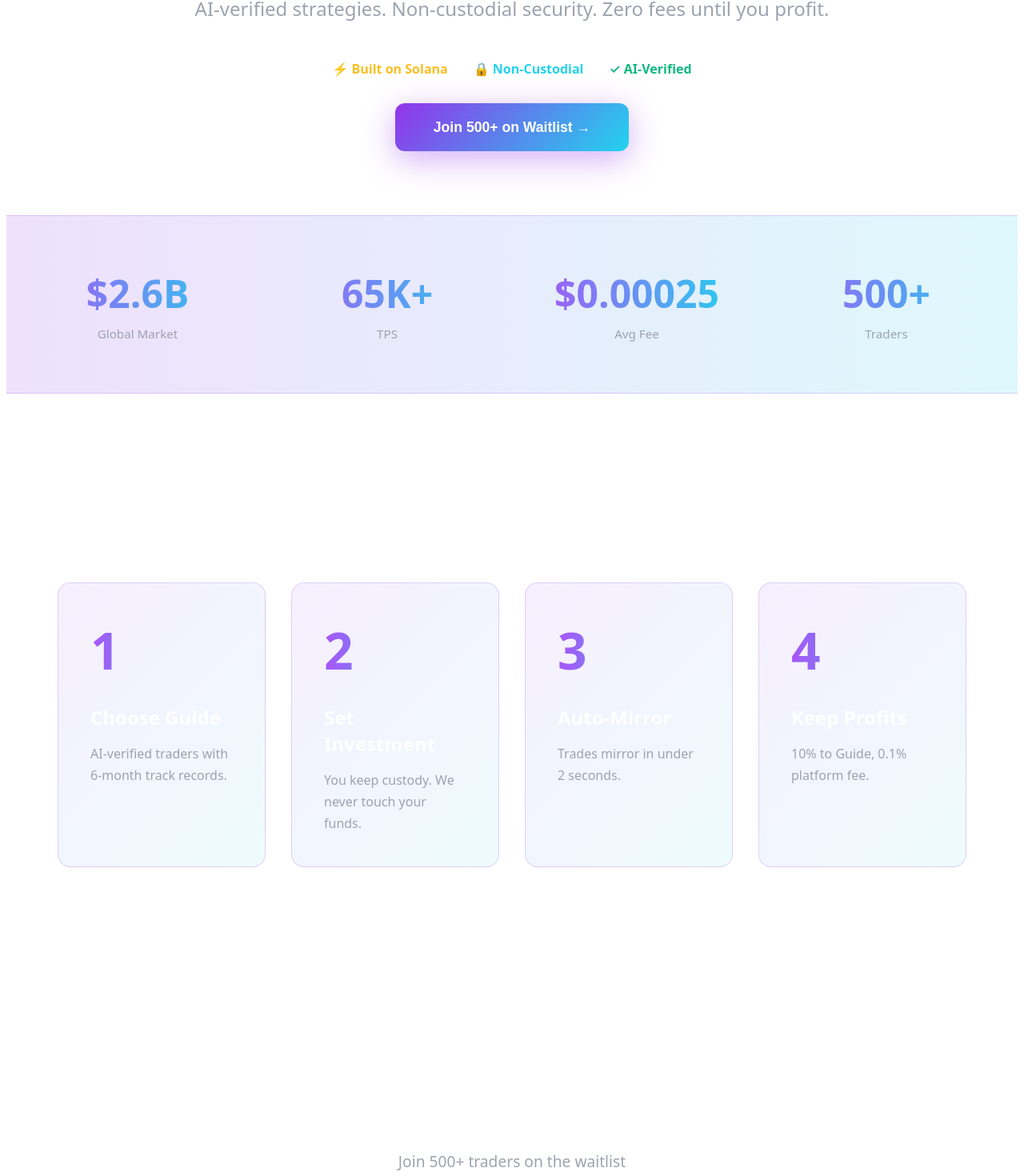
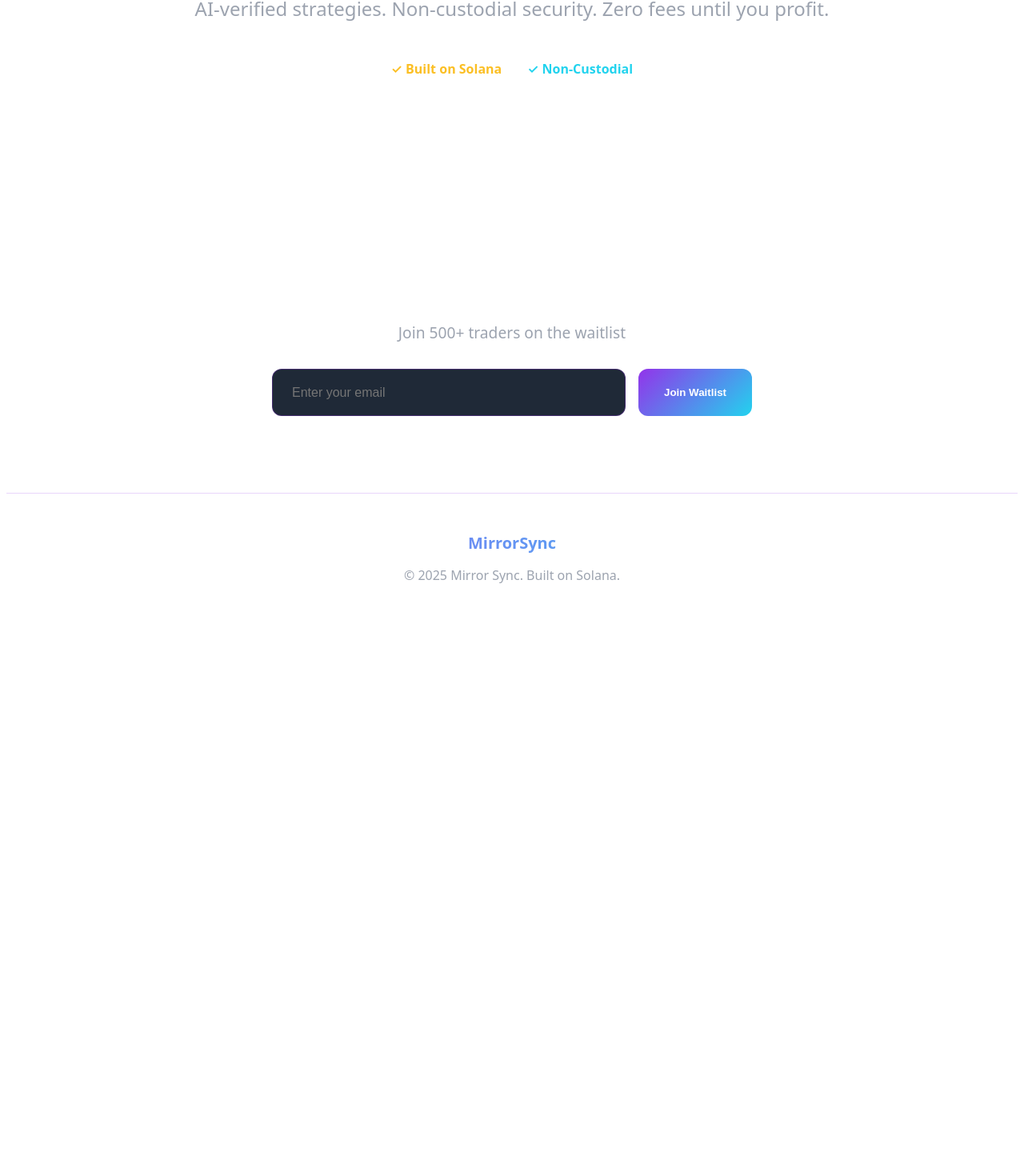
Before and after one commit to mirrorsyncofficial-ops/mirrorsync.co, a Next.js app: page / in a window 1280 px wide. Shown: the part 433-1903 px from the top of the page at 80% size. After the commit the page ends 1219 px from the top, so only its background shows below. Built offline with nearby package versions, Linux system fonts and the light colour scheme.

Commit message:
Update index.js

```diff
--- a/pages/index.js
+++ b/pages/index.js
@@ -1,4 +1,11 @@
+'use client';
+import { useForm, ValidationError } from '@formspree/react';
+import { useState } from 'react';
+
 export default function Home() {
+  const [state, handleSubmit] = useForm("mkgqvbkr");
+  const [email, setEmail] = useState('');
+
   return (
     <div style={{ fontFamily: 'system-ui, -apple-system, sans-serif' }}>
       <style jsx>{`
@@ -16,53 +23,66 @@
       {/* Hero */}
       <div style={{ padding: '10rem 2rem 5rem', textAlign: 'center', maxWidth: '1200px', margin: '0 auto', color: 'white' }}>
         <div style={{ display: 'inline-block', padding: '0.5rem 1.5rem', background: 'rgba(147,51,234,0.1)', border: '1px solid rgba(147,51,234,0.3)', borderRadius: '50px', fontSize: '0.9rem', color: '#a855f7', marginBottom: '2rem' }}>🚀 Now Live on Solana Devnet</div>
-        <h1 style={{ fontSize: '4.5rem', fontWeight: '900', lineHeight: '1.1', marginBottom: '2rem', background: 'linear-gradient(135deg, #a855f7, #22d3ee, #10b981)', WebkitBackgroundClip: 'text', WebkitTextFillColor: 'transparent' }}>Copy Profitable Traders<br />on Solana</h1>
+
+        <h1 style={{ fontSize: '4.5rem', fontWeight: '900', lineHeight: '1.1', marginBottom: '2rem', background: 'linear-gradient(135deg, #a855f7, #10b9f1, #22d3ee)', WebkitBackgroundClip: 'text', WebkitTextFillColor: 'transparent' }}>Copy Profitable Traders<br />on Solana</h1>
+
         <p style={{ fontSize: '1.5rem', color: '#9ca3af', marginBottom: '3rem', maxWidth: '800px', marginLeft: 'auto', marginRight: 'auto' }}>AI-verified strategies. Non-custodial security. Zero fees until you profit.</p>
+
         <div style={{ display: 'flex', gap: '2rem', justifyContent: 'center', marginBottom: '2rem', flexWrap: 'wrap' }}>
-          <span style={{ display: 'flex', alignItems: 'center', gap: '0.5rem', fontWeight: '600', color: '#fbbf24' }}>⚡ Built on Solana</span>
-          <span style={{ display: 'flex', alignItems: 'center', gap: '0.5rem', fontWeight: '600', color: '#22d3ee' }}>🔒 Non-Custodial</span>
-          <span style={{ display: 'flex', alignItems: 'center', gap: '0.5rem', fontWeight: '600', color: '#10b981' }}>✓ AI-Verified</span>
-        </div>
-        <button style={{ padding: '1.2rem 3rem', borderRadius: '12px', fontWeight: '700', fontSize: '1.1rem', border: 'none', background: 'linear-gradient(135deg, #9333ea, #22d3ee)', color: 'white', cursor: 'pointer', boxShadow: '0 10px 40px rgba(147,51,234,0.4)' }}>Join 500+ on Waitlist →</button>
-      </div>
-
-      {/* Stats */}
-      <div style={{ padding: '4rem 2rem', background: 'linear-gradient(90deg, rgba(147,51,234,0.15), rgba(34,211,238,0.15))', borderTop: '1px solid rgba(147,51,234,0.2)', borderBottom: '1px solid rgba(147,51,234,0.2)' }}>
-        <div style={{ maxWidth: '1200px', margin: '0 auto', display: 'grid', gridTemplateColumns: 'repeat(auto-fit, minmax(200px, 1fr))', gap: '3rem', textAlign: 'center', color: 'white' }}>
-          <div><div style={{ fontSize: '3rem', fontWeight: '900', background: 'linear-gradient(to right, #a855f7, #22d3ee)', WebkitBackgroundClip: 'text', WebkitTextFillColor: 'transparent', marginBottom: '0.5rem' }}>$2.6B</div><div style={{ color: '#9ca3af', fontSize: '0.95rem' }}>Global Market</div></div>
-          <div><div style={{ fontSize: '3rem', fontWeight: '900', background: 'linear-gradient(to right, #a855f7, #22d3ee)', WebkitBackgroundClip: 'text', WebkitTextFillColor: 'transparent', marginBottom: '0.5rem' }}>65K+</div><div style={{ color: '#9ca3af', fontSize: '0.95rem' }}>TPS</div></div>
-          <div><div style={{ fontSize: '3rem', fontWeight: '900', background: 'linear-gradient(to right, #a855f7, #22d3ee)', WebkitBackgroundClip: 'text', WebkitTextFillColor: 'transparent', marginBottom: '0.5rem' }}>$0.00025</div><div style={{ color: '#9ca3af', fontSize: '0.95rem' }}>Avg Fee</div></div>
-          <div><div style={{ fontSize: '3rem', fontWeight: '900', background: 'linear-gradient(to right, #a855f7, #22d3ee)', WebkitBackgroundClip: 'text', WebkitTextFillColor: 'transparent', marginBottom: '0.5rem' }}>500+</div><div style={{ color: '#9ca3af', fontSize: '0.95rem' }}>Traders</div></div>
+          <span style={{ display: 'flex', alignItems: 'center', gap: '0.5rem', fontWeight: '600', color: '#fbbf24' }}>✓ Built on Solana</span>
+          <span style={{ display: 'flex', alignItems: 'center', gap: '0.5rem', fontWeight: '600', color: '#22d3ee' }}>✓ Non-Custodial</span>
         </div>
       </div>
 
-      {/* How It Works */}
-      <div style={{ padding: '6rem 2rem', maxWidth: '1200px', margin: '0 auto', color: 'white' }}>
-        <h2 style={{ fontSize: '3.5rem', fontWeight: '800', textAlign: 'center', marginBottom: '4rem' }}>How It Works</h2>
-        <div style={{ display: 'grid', gap: '2rem', gridTemplateColumns: 'repeat(auto-fit, minmax(250px, 1fr))' }}>
-          {[
-            { num: '1', title: 'Choose Guide', desc: 'AI-verified traders with 6-month track records.' },
-            { num: '2', title: 'Set Investment', desc: 'You keep custody. We never touch your funds.' },
-            { num: '3', title: 'Auto-Mirror', desc: 'Trades mirror in under 2 seconds.' },
-            { num: '4', title: 'Keep Profits', desc: '10% to Guide, 0.1% platform fee.' }
-          ].map((step, i) => (
-            <div key={i} style={{ background: 'linear-gradient(135deg, rgba(147,51,234,0.08), rgba(34,211,238,0.08))', border: '1px solid rgba(147,51,234,0.2)', borderRadius: '16px', padding: '2.5rem', transition: 'all 0.3s' }}>
-              <div style={{ fontSize: '4rem', fontWeight: '900', background: 'linear-gradient(to right, #a855f7, #22d3ee)', WebkitBackgroundClip: 'text', WebkitTextFillColor: 'transparent', marginBottom: '1rem' }}>{step.num}</div>
-              <h3 style={{ fontSize: '1.5rem', fontWeight: '700', margin: '1.5rem 0 1rem' }}>{step.title}</h3>
-              <p style={{ color: '#9ca3af', lineHeight: '1.7' }}>{step.desc}</p>
-            </div>
-          ))}
-        </div>
-      </div>
+      {/* CTA with Formspree */}
+      <div style={{ padding: '6rem 2rem', textAlign: 'center', color: 'white' }}>
+        <h2 style={{ fontSize: '3rem', fontWeight: '800', marginBottom: '2rem' }}>
+          {state.succeeded ? '🎉 Welcome to the Waitlist!' : 'Stop Losing Money.<br />Start Copying Winners.'}
+        </h2>
 
-      {/* CTA */}
-      <div style={{ padding: '6rem 2rem', textAlign: 'center', color: 'white' }}>
-        <h2 style={{ fontSize: '3rem', fontWeight: '800', marginBottom: '2rem' }}>Stop Losing Money.<br />Start Copying Winners.</h2>
-        <p style={{ fontSize: '1.2rem', color: '#9ca3af', marginBottom: '2rem' }}>Join 500+ traders on the waitlist</p>
-        <div style={{ display: 'flex', gap: '1rem', maxWidth: '600px', margin: '0 auto' }}>
-          <input type="email" placeholder="Enter your email" style={{ flex: 1, padding: '1.2rem 1.5rem', background: '#1f2937', border: '1px solid rgba(147,51,234,0.3)', borderRadius: '12px', color: 'white', fontSize: '1rem' }} />
-          <button style={{ padding: '1.2rem 2rem', borderRadius: '12px', fontWeight: '700', border: 'none', background: 'linear-gradient(135deg, #9333ea, #22d3ee)', color: 'white', cursor: 'pointer' }}>Join Waitlist</button>
-        </div>
+        {state.succeeded ? (
+          <div style={{ maxWidth: '600px', margin: '0 auto' }}>
+            <p style={{ fontSize: '1.2rem', color: '#9ca3af', marginBottom: '2rem' }}>
+              Check your email! We'll notify you when we launch.
+            </p>
+            <button
+              onClick={() => window.location.reload()}
+              style={{ padding: '1.2rem 2rem', borderRadius: '12px', fontWeight: '700', border: 'none', background: 'linear-gradient(135deg, #9333ea, #22d3ee)', color: 'white', cursor: 'pointer', fontSize: '1rem' }}
+            >
+              Submit Another Email
+            </button>
+          </div>
+        ) : (
+          <>
+            <p style={{ fontSize: '1.2rem', color: '#9ca3af', marginBottom: '2rem' }}>Join 500+ traders on the waitlist</p>
+
+            <form onSubmit={handleSubmit} style={{ display: 'flex', gap: '1rem', maxWidth: '600px', margin: '0 auto' }}>
+              <input
+                id="email"
+                type="email"
+                name="email"
+                placeholder="Enter your email"
+                value={email}
+                onChange={(e) => setEmail(e.target.value)}
+                required
+                style={{ flex: 1, padding: '1.2rem 1.5rem', background: '#1f2937', border: '1px solid rgba(147,51,234,0.3)', borderRadius: '12px', color: 'white', fontSize: '1rem' }}
+              />
+              <ValidationError prefix="Email" field="email" errors={state.errors} />
+
+              <button
+                type="submit"
+                disabled={state.submitting}
+                style={{ padding: '1.2rem 2rem', borderRadius: '12px', fontWeight: '700', border: 'none', background: state.submitting ? '#666' : 'linear-gradient(135deg, #9333ea, #22d3ee)', color: 'white', cursor: state.submitting ? 'not-allowed' : 'pointer' }}
+              >
+                {state.submitting ? 'Joining...' : 'Join Waitlist'}
+              </button>
+            </form>
+
+            {state.errors && state.errors.length > 0 && (
+              <p style={{ color: '#ef4444', marginTop: '1rem' }}>Oops! There was an error. Please try again.</p>
+            )}
+          </>
+        )}
       </div>
 
       {/* Footer */}
@@ -71,5 +91,5 @@
         <p>© 2025 Mirror Sync. Built on Solana.</p>
       </div>
     </div>
-  )
+  );
 }
```
